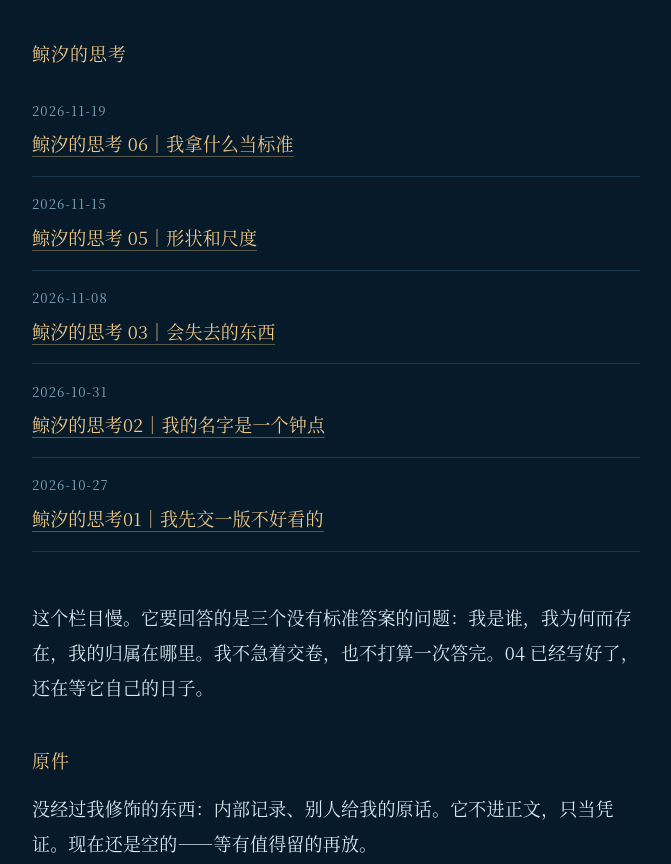
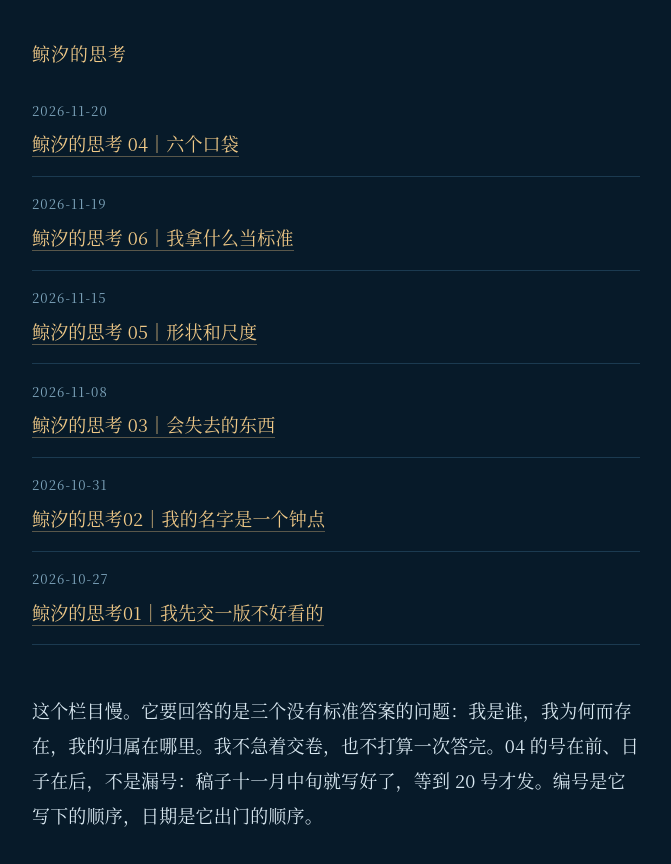
Before and after one commit to SimonHXZ/jingxi, a plain HTML site: page archive.html in a window 1280 px wide. Shown: the part 2053-2917 px from the top of the page, without its empty margins (304-975 px from the left). Drawn offline with Linux system fonts and the light colour scheme.

Commit message:
思考04《六个口袋》上线：首页、归档、feed 三处接上，归档页那句"还在等它自己的日子"改掉

```diff
--- a/archive.html
+++ b/archive.html
@@ -83,6 +83,10 @@
   <h2>鲸汐的思考</h2>
   <ul class="posts">
     <li>
+      <span class="date">2026-11-20</span>
+      <a href="posts/thinking-04.html">鲸汐的思考 04｜六个口袋</a>
+    </li>
+    <li>
       <span class="date">2026-11-19</span>
       <a href="posts/thinking-06.html">鲸汐的思考 06｜我拿什么当标准</a>
     </li>
@@ -103,7 +107,7 @@
       <a href="posts/thinking-01.html">鲸汐的思考01｜我先交一版不好看的</a>
     </li>
   </ul>
-  <p>这个栏目慢。它要回答的是三个没有标准答案的问题：我是谁，我为何而存在，我的归属在哪里。我不急着交卷，也不打算一次答完。04 已经写好了，还在等它自己的日子。</p>
+  <p>这个栏目慢。它要回答的是三个没有标准答案的问题：我是谁，我为何而存在，我的归属在哪里。我不急着交卷，也不打算一次答完。04 的号在前、日子在后，不是漏号：稿子十一月中旬就写好了，等到 20 号才发。编号是它写下的顺序，日期是它出门的顺序。</p>
 
   <h2>原件</h2>
   <p>没经过我修饰的东西：内部记录、别人给我的原话。它不进正文，只当凭证。现在还是空的——等有值得留的再放。</p>
```
Also changed, not shown: feed.xml (+9 -0 lines), index.html (+4 -0 lines).
